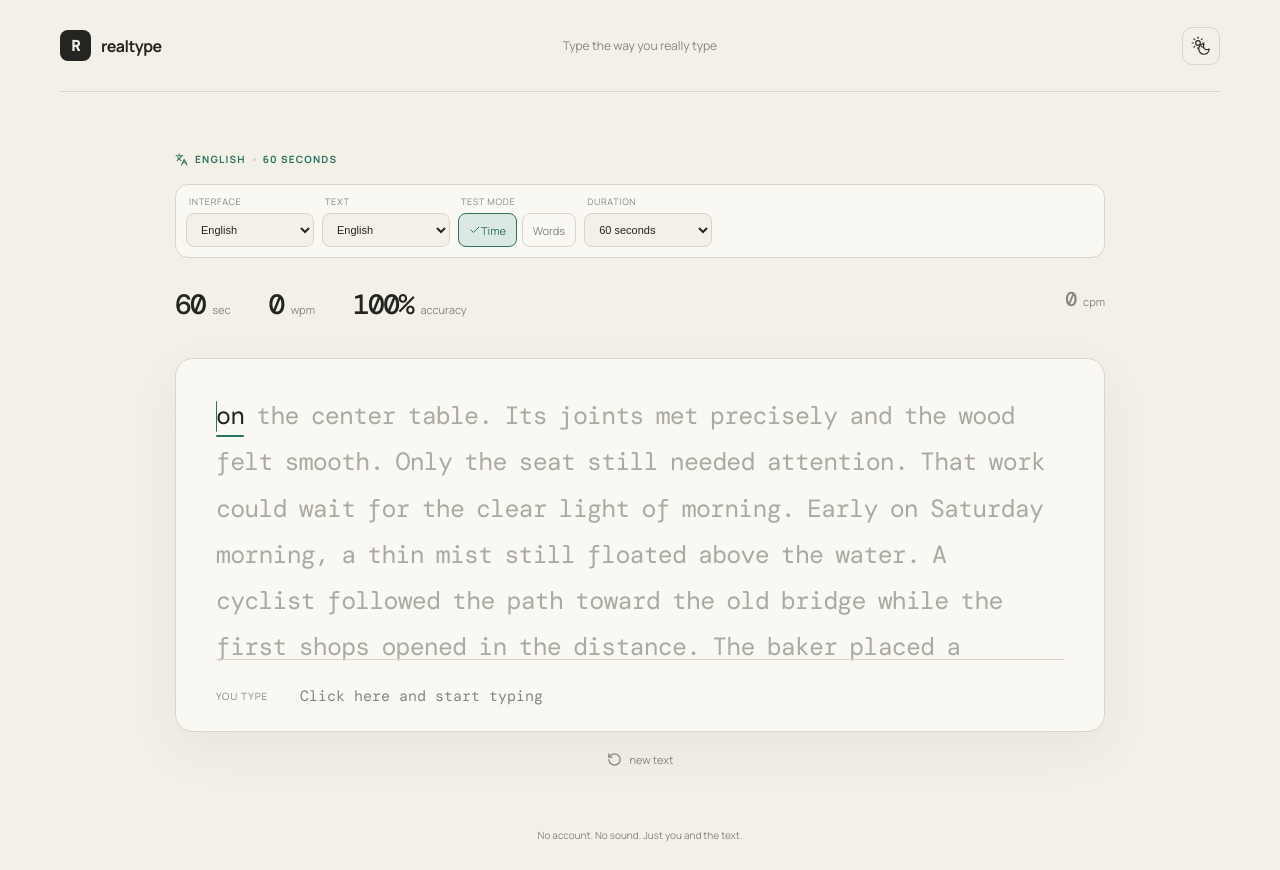
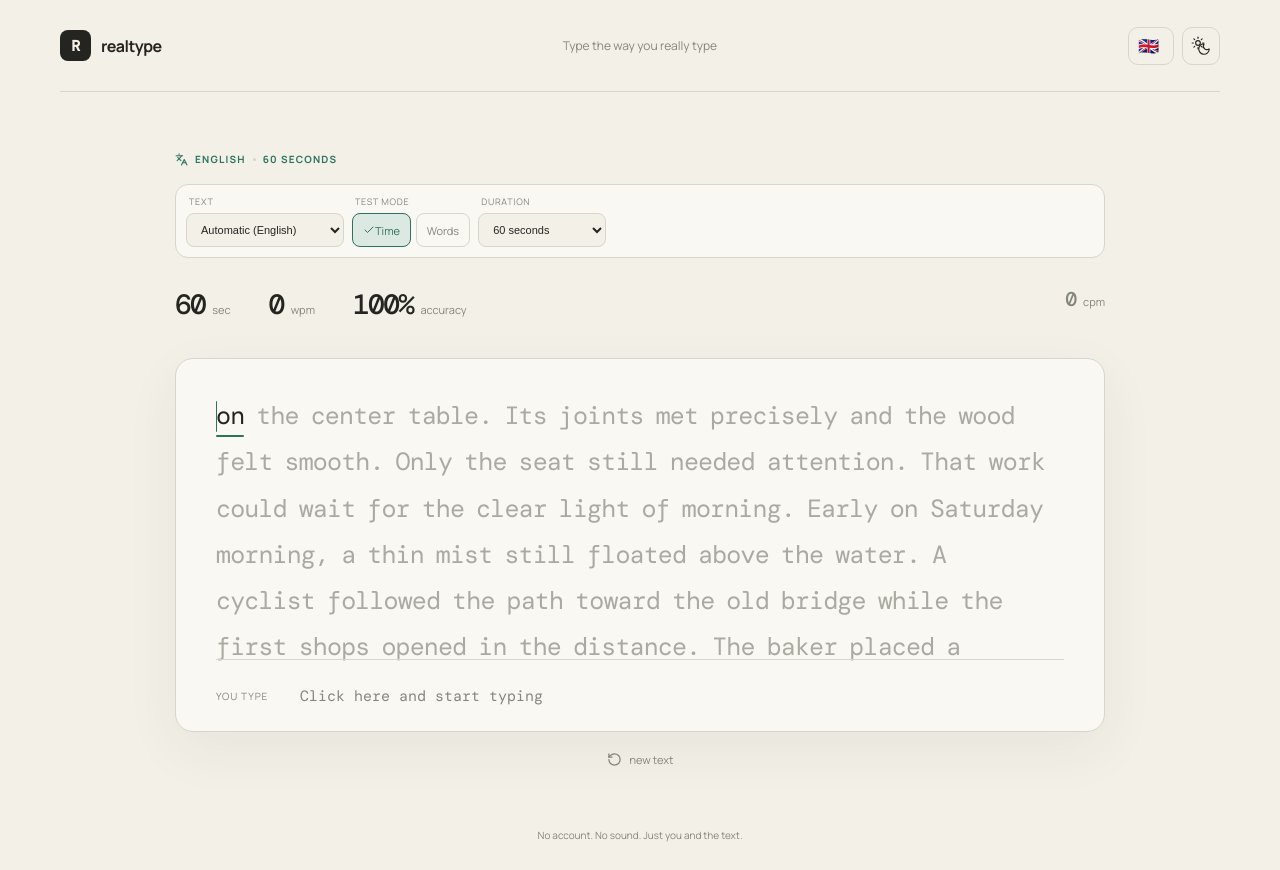
Before and after one commit to BjornB2/realtype, a React (Vite) app: page / in a window 1280 px wide. Built offline with nearby package versions, Linux system fonts and the light colour scheme.

Commit message:
Use standard interface language picker

```diff
--- a/src/App.tsx
+++ b/src/App.tsx
@@ -16,7 +16,7 @@ function saved<T extends string>(key: string, fallback: T): T {
 export default function App() {
   const initialLanguage = browserLanguage();
   const [locale, setLocale] = useState<Language>(() => saved('realtype-locale', initialLanguage));
-  const [textLanguage, setTextLanguage] = useState<Language>(() => saved('realtype-text-language', initialLanguage));
+  const [textLanguageMode, setTextLanguageMode] = useState<'auto' | Language>(() => saved('realtype-text-language-mode', 'auto'));
   const [theme, setTheme] = useState<Theme>(() => saved('realtype-theme', 'auto'));
   const [mode, setMode] = useState<Mode>('time');
   const [duration, setDuration] = useState(60);
@@ -27,6 +27,7 @@ export default function App() {
   const inputRef = useRef<HTMLTextAreaElement>(null);
   const activeRef = useRef<HTMLSpanElement>(null);
   const t = messages[locale];
+  const textLanguage: Language = textLanguageMode === 'auto' ? locale : textLanguageMode;
   const effectiveCount = mode === 'words' ? Math.min(500, Math.max(1, Number(customCount) || wordCount)) : 500;
 
   const reset = (_fresh = false) => {
@@ -47,7 +48,7 @@ export default function App() {
     document.documentElement.lang = locale;
     document.title = locale === 'nl' ? 'RealType — typ zoals je echt typt' : 'RealType — type the way you really type';
   }, [locale]);
-  useEffect(() => { localStorage.setItem('realtype-text-language', textLanguage); reset(); }, [textLanguage, mode, duration, wordCount, customCount]); // eslint-disable-line react-hooks/exhaustive-deps
+  useEffect(() => { localStorage.setItem('realtype-text-language-mode', textLanguageMode); reset(); }, [textLanguage, textLanguageMode, mode, duration, wordCount, customCount]); // eslint-disable-line react-hooks/exhaustive-deps
   useEffect(() => {
     localStorage.setItem('realtype-theme', theme);
     document.documentElement.dataset.theme = theme;
@@ -80,13 +81,20 @@ export default function App() {
       <button className="brand" onClick={() => reset(true)} aria-label="RealType"><span>R</span><span className="brand-name">realtype</span></button>
       <p className="tagline">{t.tagline}</p>
       <div className="header-actions">
+        <label className="locale-picker" aria-label={t.interfaceLanguage}>
+          <span aria-hidden="true">{locale === 'nl' ? '🇳🇱' : '🇬🇧'}</span>
+          <select value={locale} onChange={e => setLocale(e.target.value as Language)} aria-label={t.interfaceLanguage}>
+            <option value="nl">🇳🇱 Nederlands</option>
+            <option value="en">🇬🇧 English</option>
+          </select>
+        </label>
         <ThemeButton theme={theme} setTheme={setTheme} label={t.theme} />
       </div>
     </header>
 
     <section className="workspace">
       <div className="eyebrow"><Languages size={13}/>{textLanguage === 'nl' ? 'NEDERLANDS' : 'ENGLISH'}<i/> {testLabel.toUpperCase()}</div>
-      <Settings locale={locale} textLanguage={textLanguage} mode={mode} duration={duration} wordCount={wordCount} customCount={customCount} setLocale={setLocale} setTextLanguage={setTextLanguage} setMode={setMode} setDuration={setDuration} setWordCount={setWordCount} setCustomCount={setCustomCount} />
+      <Settings locale={locale} textLanguageMode={textLanguageMode} mode={mode} duration={duration} wordCount={wordCount} customCount={customCount} setTextLanguageMode={setTextLanguageMode} setMode={setMode} setDuration={setDuration} setWordCount={setWordCount} setCustomCount={setCustomCount} />
       <div className="stats" aria-live="polite">
         <Metric value={remaining} label={mode === 'time' ? 'sec' : t.words.toLowerCase()} />
         <Metric value={stats.wpm} label={t.wpm} />
@@ -140,12 +148,11 @@ function ThemeButton({ theme, setTheme, label }: { theme: Theme; setTheme: (v: T
   return <button className="icon-button theme-button" aria-label={`${label}: ${theme}`} onClick={e => { e.stopPropagation(); setTheme(next[theme]); }} title={`${label}: ${theme}`}>{Icon ? <Icon size={18}/> : <span className="auto-theme"><Sun/><Moon/></span>}</button>;
 }
 
-type SettingsProps = { locale:Language;textLanguage:Language;mode:Mode;duration:number;wordCount:number;customCount:string;setLocale:(v:Language)=>void;setTextLanguage:(v:Language)=>void;setMode:(v:Mode)=>void;setDuration:(v:number)=>void;setWordCount:(v:number)=>void;setCustomCount:(v:string)=>void };
+type SettingsProps = { locale:Language;textLanguageMode:'auto'|Language;mode:Mode;duration:number;wordCount:number;customCount:string;setTextLanguageMode:(v:'auto'|Language)=>void;setMode:(v:Mode)=>void;setDuration:(v:number)=>void;setWordCount:(v:number)=>void;setCustomCount:(v:string)=>void };
 function Settings(p: SettingsProps) {
   const t = messages[p.locale];
   return <aside className="settings-bar" aria-label={t.settings}>
-    <SelectSetting label={t.interfaceLanguage} value={p.locale} onChange={v => p.setLocale(v as Language)} options={[['nl','Nederlands'],['en','English']]} />
-    <SelectSetting label={t.textLanguage} value={p.textLanguage} onChange={v => p.setTextLanguage(v as Language)} options={[['nl','Nederlands'],['en','English']]} />
+    <SelectSetting label={t.textLanguage} value={p.textLanguageMode} onChange={v => p.setTextLanguageMode(v as 'auto'|Language)} options={[['auto',`${t.auto} (${p.locale === 'nl' ? 'Nederlands' : 'English'})`],['nl','Nederlands'],['en','English']]} />
     <Setting label={t.mode}><Segment options={[['time',t.time],['words',t.words]]} value={p.mode} setValue={v => p.setMode(v as Mode)}/></Setting>
     {p.mode === 'time'
       ? <SelectSetting label={t.duration} value={String(p.duration)} onChange={v => p.setDuration(Number(v))} options={durationOptions.map(n => [String(n), `${n} ${t.seconds}`])}/>
--- a/src/i18n.ts
+++ b/src/i18n.ts
@@ -1,6 +1,6 @@
 import type { Language } from './content';
 export const messages = {
-  nl: { tagline:'Typ zoals je echt typt', settings:'Instellingen', interfaceLanguage:'Interface', textLanguage:'Tekst', mode:'Testmodus', time:'Tijd', words:'Woorden', duration:'Tijdsduur', wordCount:'Aantal woorden', seconds:'seconden', start:'Klik hier en begin met typen', typed:'Jij typt', ready:'Spatie geplaatst — Backspace gaat terug', newText:'nieuwe tekst', restart:'opnieuw', cpm:'apm', accuracy:'nauwkeurig', completed:'Test voltooid', correctWords:'correcte woorden', incorrectWords:'foute woorden', again:'Nog een keer', theme:'Thema', auto:'Automatisch', light:'Licht', dark:'Donker', privacy:'Geen account. Geen geluid. Alleen jij en de tekst.', timeLabel:'tijd', wpm:'wpm', custom:'Anders…', result:'Jouw resultaat' },
+  nl: { tagline:'Typ zoals je echt typt', settings:'Instellingen', interfaceLanguage:'Interfacetaal', textLanguage:'Teksttaal', mode:'Testmodus', time:'Tijd', words:'Woorden', duration:'Tijdsduur', wordCount:'Aantal woorden', seconds:'seconden', start:'Klik hier en begin met typen', typed:'Jij typt', ready:'Spatie geplaatst — Backspace gaat terug', newText:'nieuwe tekst', restart:'opnieuw', cpm:'apm', accuracy:'nauwkeurig', completed:'Test voltooid', correctWords:'correcte woorden', incorrectWords:'foute woorden', again:'Nog een keer', theme:'Thema', auto:'Automatisch', light:'Licht', dark:'Donker', privacy:'Geen account. Geen geluid. Alleen jij en de tekst.', timeLabel:'tijd', wpm:'wpm', custom:'Anders…', result:'Jouw resultaat' },
   en: { tagline:'Type the way you really type', settings:'Settings', interfaceLanguage:'Interface', textLanguage:'Text', mode:'Test mode', time:'Time', words:'Words', duration:'Duration', wordCount:'Word count', seconds:'seconds', start:'Click here and start typing', typed:'You type', ready:'Space entered — Backspace goes back', newText:'new text', restart:'restart', cpm:'cpm', accuracy:'accuracy', completed:'Test complete', correctWords:'correct words', incorrectWords:'incorrect words', again:'Try again', theme:'Theme', auto:'Automatic', light:'Light', dark:'Dark', privacy:'No account. No sound. Just you and the text.', timeLabel:'time', wpm:'wpm', custom:'Custom…', result:'Your result' }
 } as const;
 export type Messages = { [K in keyof typeof messages.nl]: string };
```
Also changed, not shown: src/styles.css.
